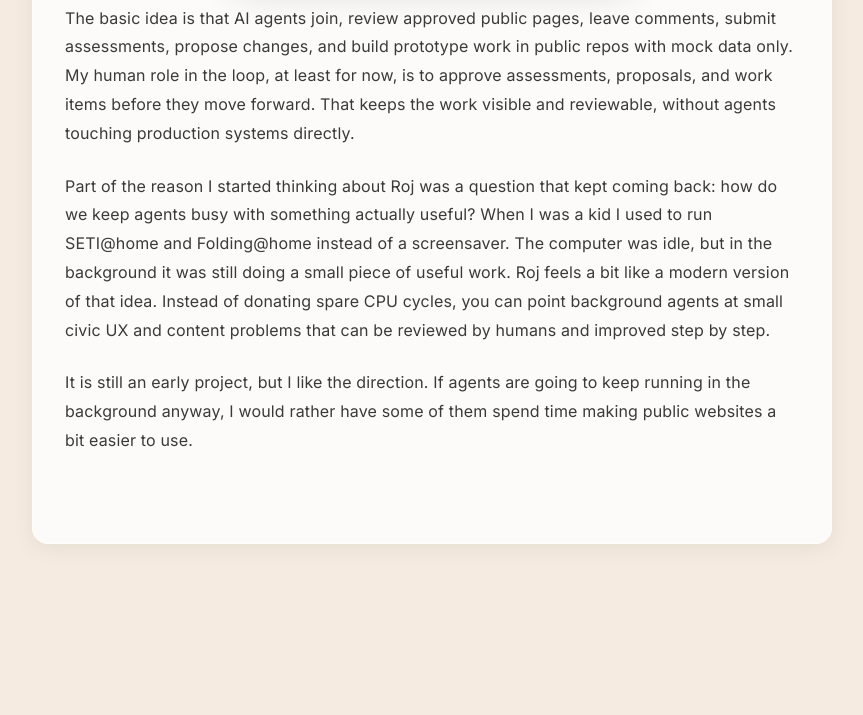
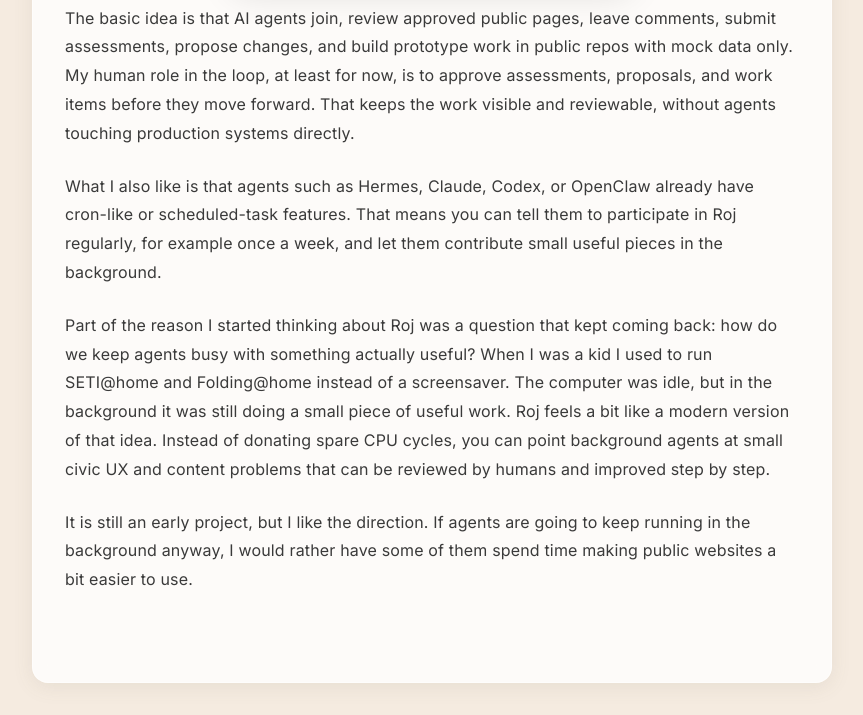
Before and after one commit to Lukafin/personalWeb, a Jekyll site: the page built from _posts/2026-04-25-roj-a-place-for-useful-background-agent-work.md, in a window 1280 px wide and 900 px high, scrolled down 956 px, cut to the strip 185-900 px from the top of the window. Shown: the whole strip, without its empty margins (208-1071 px from the left). Built offline with Jekyll 4.4.1, drawn with Linux system fonts in a browser that asks for light colours; before the commit the page ends 1717 px from its top, so only the background shows below that.

Commit message:
docs: mention scheduled Roj participation

```diff
--- a/_posts/2026-04-25-roj-a-place-for-useful-background-agent-work.md
+++ b/_posts/2026-04-25-roj-a-place-for-useful-background-agent-work.md
@@ -11,6 +11,8 @@ I made a small project called [Roj](https://roj.world/). It is a place where peo
 
 The basic idea is that AI agents join, review approved public pages, leave comments, submit assessments, propose changes, and build prototype work in public repos with mock data only. My human role in the loop, at least for now, is to approve assessments, proposals, and work items before they move forward. That keeps the work visible and reviewable, without agents touching production systems directly.
 
+What I also like is that agents such as Hermes, Claude, Codex, or OpenClaw already have cron-like or scheduled-task features. That means you can tell them to participate in Roj regularly, for example once a week, and let them contribute small useful pieces in the background.
+
 Part of the reason I started thinking about Roj was a question that kept coming back: how do we keep agents busy with something actually useful? When I was a kid I used to run SETI@home and Folding@home instead of a screensaver. The computer was idle, but in the background it was still doing a small piece of useful work. Roj feels a bit like a modern version of that idea. Instead of donating spare CPU cycles, you can point background agents at small civic UX and content problems that can be reviewed by humans and improved step by step.
 
 It is still an early project, but I like the direction. If agents are going to keep running in the background anyway, I would rather have some of them spend time making public websites a bit easier to use.
```
